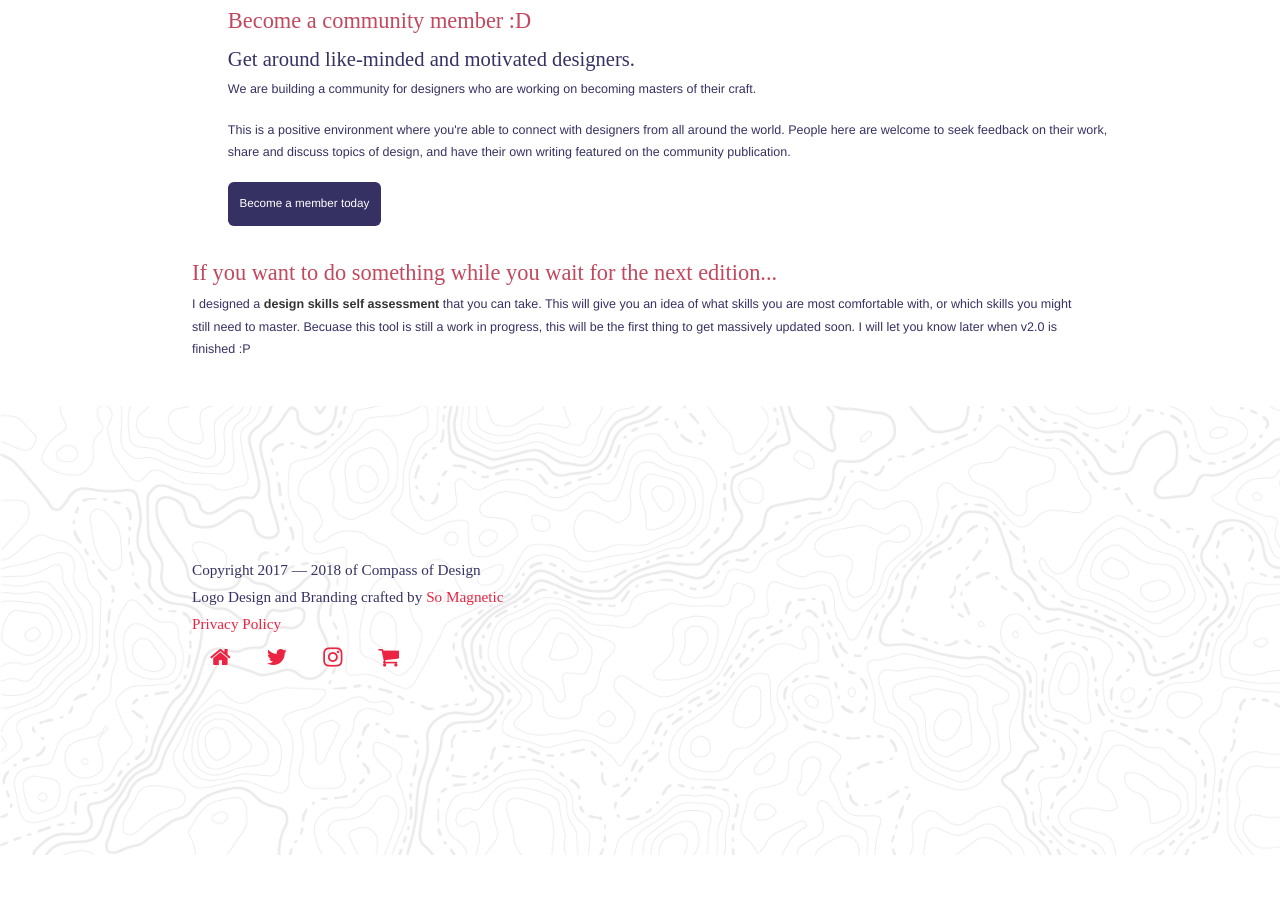
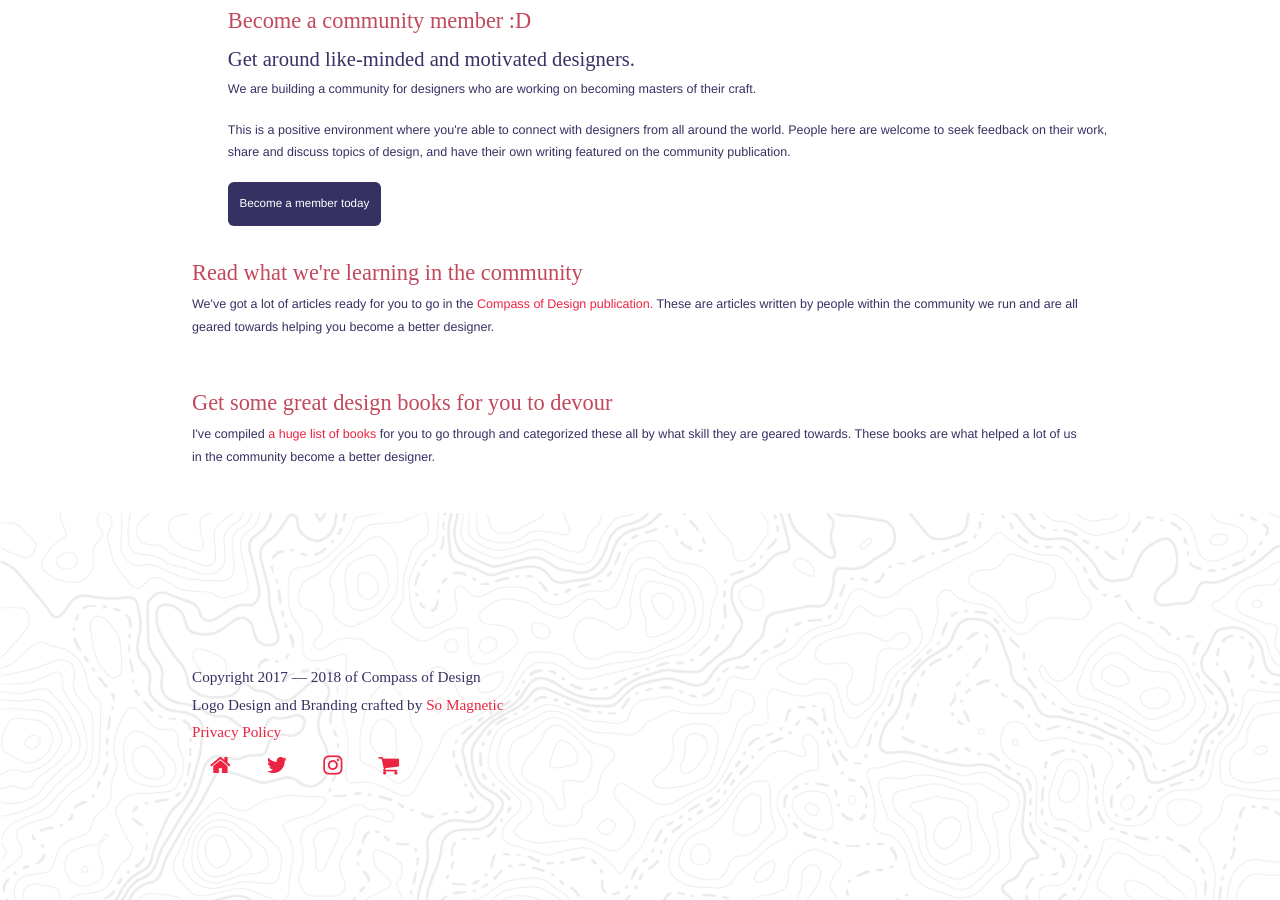
Before and after one commit to compassofdesign/site, a Jekyll site: the page built from thanks/index.html, in a window 1280 px wide and 900 px high, scrolled down 1573 px. Built offline with Jekyll 4.4.1, drawn with Linux system fonts in a browser that asks for light colours; nearby versions of some CDN libraries; some web fonts are replaced; a script that is not in the unit is left out; before the commit the page ends 2428 px from its top, so only the background shows below that.

Commit message:
switched off the self assessment, will update this when I get a chance

```diff
--- a/thanks/index.html
+++ b/thanks/index.html
@@ -35,8 +35,15 @@
       <section class="main container">
         <article class="row">
           <div class="landing module">
-      <h3>If you want to do something while you wait for the next edition...</h3>
-      <p>I designed a <a href="{{site.baseurl}}/design-assessment"><strong>design skills self assessment</strong></a> that you can take. This will give you an idea of what skills you are most comfortable with, or which skills you might still need to master. Becuase this tool is still a work in progress, this will be the first thing to get massively updated soon. I will let you know later when v2.0 is finished :P</p>
+            <h3>Read what we're learning in the community</h3>
+            <p>We've got a lot of articles ready for you to go in the <a href="{{site.baseurl}}/archive/writing">Compass of Design publication.</a> These are articles written by people within the community we run and are all geared towards helping you become a better designer. </p>
+          </div>
+        </article>
+      </section><section class="main container">
+        <article class="row">
+          <div class="landing module">
+            <h3>Get some great design books for you to devour</h3>
+            <p>I've compiled  <a href="{{site.baseurl}}/books">a huge list of books</a> for you to go through and categorized these all by what skill they are geared towards. These books are what helped a lot of us in the community become a better designer. </p>
           </div>
         </article>
       </section>
```
Lines whose indentation alone changed are shown as unchanged.
